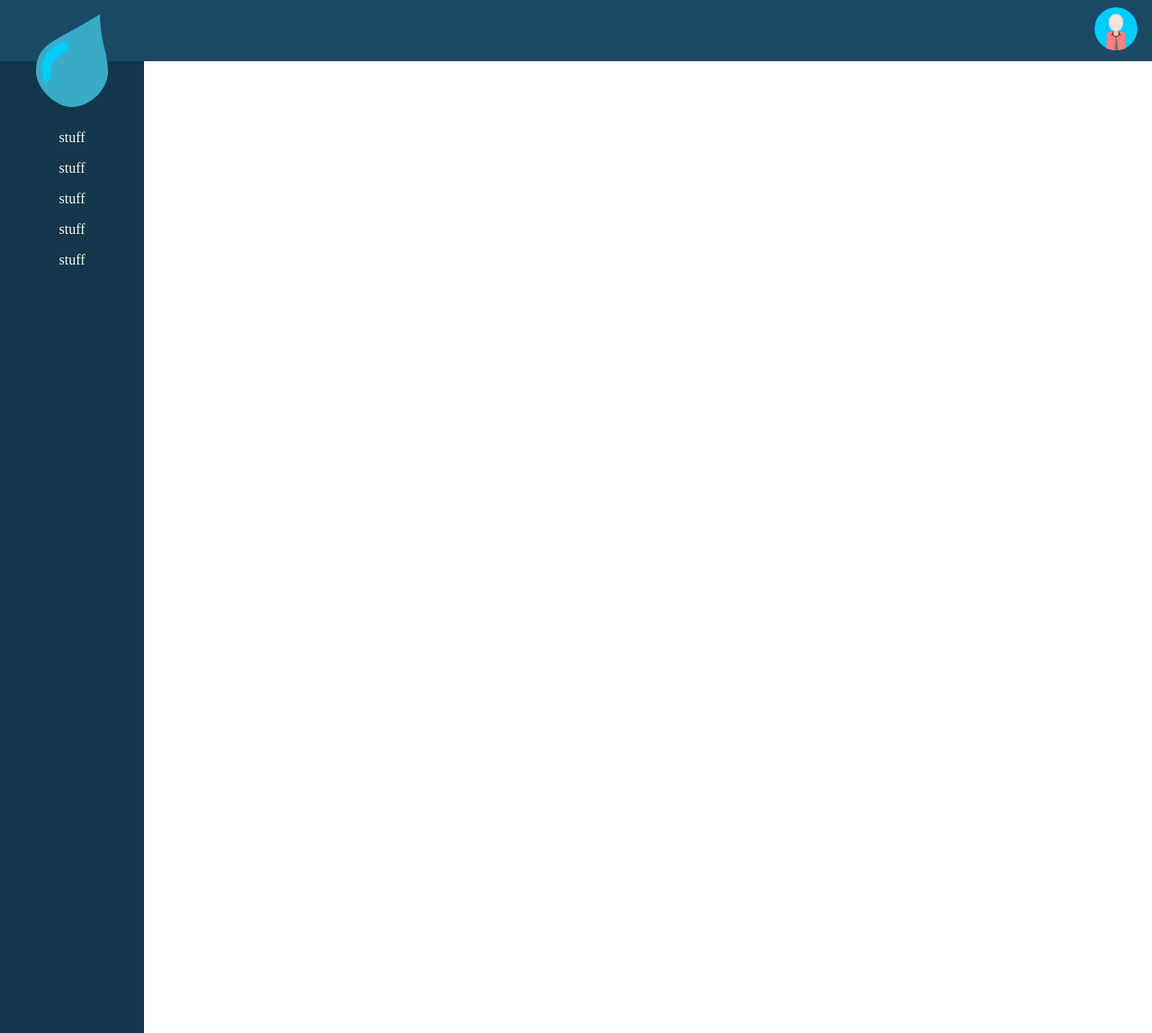
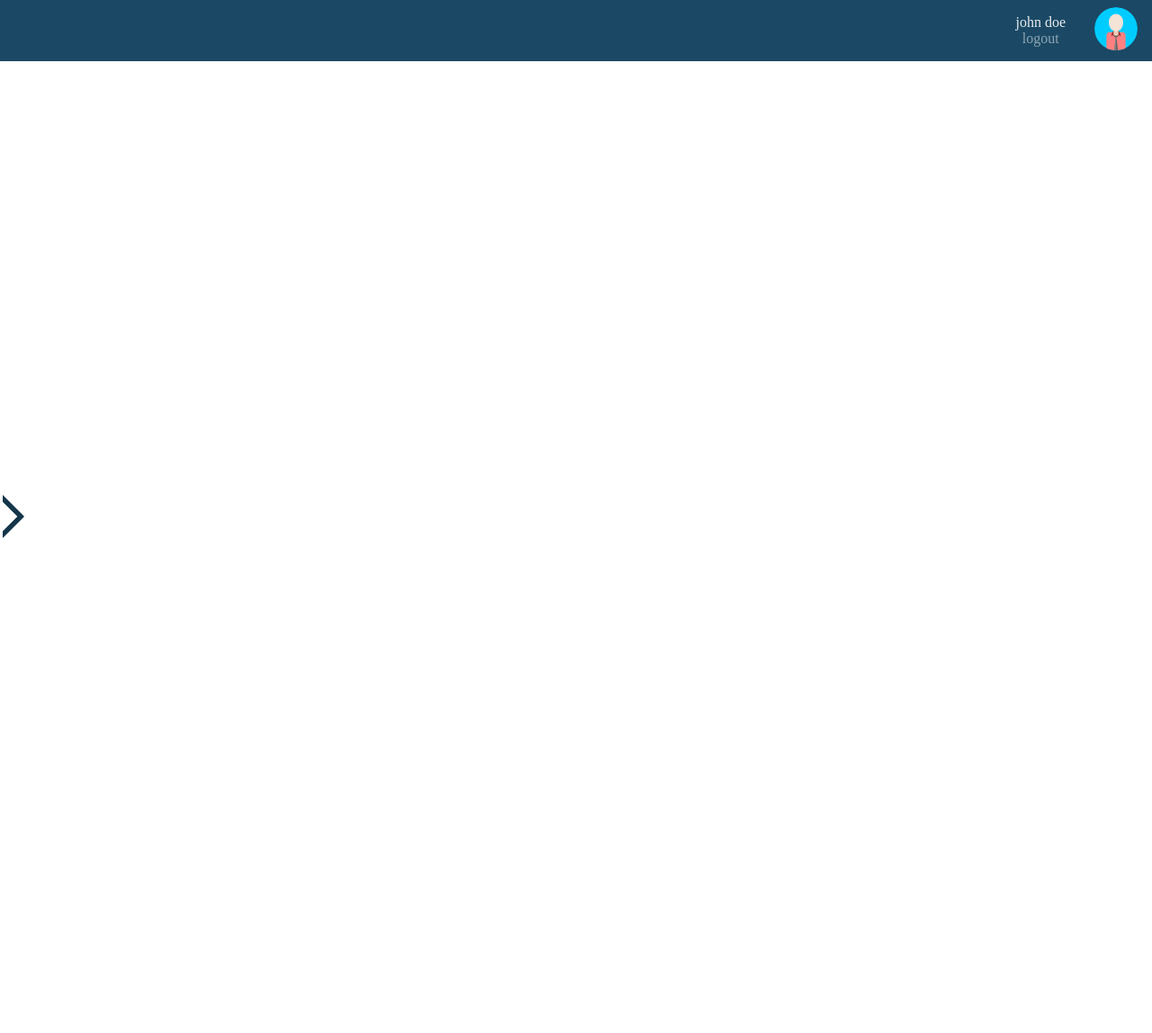
Before and after one commit to leon-4A6C/MaTwente-school-project, a PHP site: page / in a window 1280 px wide. Shown: the whole page at 90% size. Run offline with PHP 8.4, Linux system fonts and the light colour scheme.

Commit message:
finished the menu

```diff
--- a/gulpfile.js
+++ b/gulpfile.js
@@ -16,9 +16,9 @@ gulp.task('sass', function(){
   return gulp.src('src/styles/main.sass')
     .pipe(sass()) // Using gulp-sass
     .pipe(autoprefixer())
-    .pipe(uncss({
-      html: ["src/**/*.html", "src/**/*.php"]
-    }))
+    // .pipe(uncss({
+    //   html: ["src/**/*.html", "src/**/*.php"]
+    // }))
     .pipe(gulp.dest('src/styles'))
     .pipe(browserSync.reload({
       stream: true
--- a/src/index.php
+++ b/src/index.php
@@ -2,7 +2,8 @@
 <html>
   <head>
     <meta charset="utf-8">
-    <title>example</title>
+    <meta name="viewport" content="width=device-width, initial-scale=1">
+    <title>MA Twente</title>
     <link rel="stylesheet" href="styles/main.css">
   </head>
   <body>
@@ -10,18 +11,57 @@
       <div class="profileBar">
         <div class="profile">
           <a href="#"><img src="images/profiles/defaultProfile.svg" alt="profile" class="profilePicture"></a>
+          <ul>
+            <li>
+              <a href="#">logout</a>
+            </li>
+            <li>
+              <a href="#">settings</a>
+            </li>
+          </ul>
+        </div>
+        <div class="status">
+          <span>john doe</span><br>
+          <a href="#">logout</a>
         </div>
       </div>
-      <img src="images/icon.svg" alt="logo" class="logo">
-      <nav>
+      <img src="images/icon.svg" alt="logo" class="logo logoGone">
+      <nav class="navClosed">
         <ul>
-          <a href="#"><li>stuff</li></a>
-          <a href="#"><li>stuff</li></a>
-          <a href="#"><li>stuff</li></a>
-          <a href="#"><li>stuff</li></a>
-          <a href="#"><li>stuff</li></a>
+          <li>
+            <a href="#">medewerkers</a>
+            <ul>
+              <li><a href="#">overzicht</a></li>
+            </ul>
+          </li>
+          <li>
+            <a href="#">configuraties</a>
+            <ul>
+              <li><a href="#">overzicht</a></li>
+              <li><a href="#">toevoegen</a></li>
+            </ul>
+          </li>
+          <li>
+            <a href="#">apparaten</a>
+            <ul>
+              <li><a href="#">overzicht</a></li>
+              <li><a href="#">toevoegen</a></li>
+            </ul>
+          </li>
+          <li>
+            <a href="#">meldingen</a>
+            <ul>
+              <li><a href="#">overzicht</a></li>
+              <li><a href="#">toevoegen</a></li>
+            </ul>
+          </li>
         </ul>
       </nav>
+      <img class="navArrow navArrowOpen" src="images/leftArrow.svg" alt="leftArrow">
     </header>
+    <main>
+
+    </main>
+    <script src="javascript/nav.js" charset="utf-8"></script>
   </body>
 </html>
--- /dev/null
+++ b/src/javascript/nav.js
@@ -0,0 +1,14 @@
+function updateItems() {
+  document.getElementsByTagName("main")[0].style.width = (window.innerWidth - document.getElementsByTagName("nav")[0].clientWidth)+"px";
+  document.getElementsByTagName("main")[0].style.minHeight = (window.innerHeight - document.getElementsByClassName("profileBar")[0].clientHeight)+"px";
+  document.getElementsByClassName("navArrow")[0].style.left = document.getElementsByTagName("nav")[0].clientWidth+"px";
+  requestAnimationFrame(updateItems);
+}
+updateItems();
+
+// toggles the menu
+document.getElementsByClassName("navArrow")[0].addEventListener("click", function(e) {
+  e.target.classList.toggle("navArrowOpen");
+  document.getElementsByTagName("nav")[0].classList.toggle("navClosed");
+  document.getElementsByClassName("logo")[0].classList.toggle("logoGone");
+});
--- a/src/styles/main.css
+++ b/src/styles/main.css
@@ -2,8 +2,38 @@ body {
   margin: 0;
   padding: 0; }
 
+a {
+  text-decoration: none;
+  color: black; }
+
+leftArrow {
+  height: 0;
+  width: 0;
+  border-bottom: 1.5em solid transparent;
+  border-right: 1.5em solid #1B4965;
+  border-top: 1.5em solid transparent; }
+
 header {
+  z-index: 100;
   position: fixed; }
+  header .navArrow {
+    position: fixed;
+    top: 50%;
+    -webkit-transform: translateY(-50%);
+            transform: translateY(-50%);
+    transition: left 300ms, -webkit-transform 300ms;
+    transition: left 300ms, transform 300ms;
+    transition: left 300ms, transform 300ms, -webkit-transform 300ms;
+    width: auto;
+    height: 3em;
+    cursor: pointer; }
+  header .navArrowOpen {
+    -webkit-transform: translateY(-50%) scaleX(-1);
+            transform: translateY(-50%) scaleX(-1);
+    margin-left: 0.2em;
+    transition: margin-left 300ms; }
+    header .navArrowOpen:hover {
+      margin-left: 0.4em; }
   header .profileBar {
     background: #1b4965;
     z-index: 100;
@@ -11,10 +41,40 @@ header {
     position: absolute;
     top: 0;
     left: 0; }
+    header .profileBar .status {
+      float: right;
+      display: inline-block;
+      text-align: center;
+      margin: 1em 1em; }
+      header .profileBar .status span {
+        color: rgba(255, 255, 255, 0.9); }
+      header .profileBar .status a {
+        color: rgba(255, 255, 255, 0.5); }
+        header .profileBar .status a:hover {
+          text-decoration: underline; }
     header .profileBar .profile {
       display: inline-block;
       float: right;
       margin: 0.5em 1em; }
+      header .profileBar .profile:hover ul {
+        max-height: 4.5em; }
+      header .profileBar .profile ul {
+        max-height: 0em;
+        list-style-type: none;
+        margin: 0.55em 0em;
+        position: absolute;
+        right: 0;
+        text-align: center;
+        background: #1b4965;
+        transition: max-height 300ms;
+        padding: 0;
+        overflow: hidden; }
+        header .profileBar .profile ul li a {
+          display: block;
+          padding: 0.4em 1em;
+          color: #F7F8F9; }
+          header .profileBar .profile ul li a:hover {
+            text-decoration: underline; }
       header .profileBar .profile .profilePicture {
         width: 3em;
         height: 3em;
@@ -24,7 +84,11 @@ header {
     position: absolute;
     top: 0;
     left: 0;
-    margin: 1em 2.5em; }
+    margin: 1em 2.5em;
+    transition: opacity 300ms;
+    opacity: 1; }
+  header .logoGone {
+    opacity: 0; }
   header nav {
     position: absolute;
     top: 0;
@@ -32,17 +96,37 @@ header {
     background: #14364A;
     color: #F7F8F9;
     width: 10em;
-    z-index: 99; }
+    z-index: 99;
+    min-height: calc(100vh - 4em);
+    margin-top: 4em;
+    padding-top: 4em;
+    overflow-x: hidden;
+    transition: width 300ms; }
     header nav ul {
       list-style-type: none;
       padding: 0;
-      margin: 9em 0em;
-      min-height: 100vh; }
-      header nav ul a {
-        color: inherit;
-        text-decoration: none; }
-        header nav ul a li {
-          margin: 1em 0em;
-          text-align: center; }
-          header nav ul a li:hover {
-            letter-spacing: 0.01em; }
+      text-align: center;
+      transition: max-height 600ms; }
+      header nav ul li {
+        transition: background 300ms; }
+        header nav ul li:hover {
+          background: #1b4965; }
+        header nav ul li:hover ul {
+          max-height: 10em; }
+        header nav ul li a {
+          text-decoration: none;
+          padding: 1em 0em;
+          display: block;
+          color: inherit; }
+          header nav ul li a:hover {
+            letter-spacing: 0.02em; }
+        header nav ul li ul {
+          max-height: 0;
+          overflow: hidden; }
+  header .navClosed {
+    width: 0px; }
+
+main {
+  position: absolute;
+  right: 0;
+  bottom: 0; }
--- a/src/styles/main.sass
+++ b/src/styles/main.sass
@@ -4,8 +4,31 @@ body
   margin: 0
   padding: 0
 
+a
+  text-decoration: none
+  color: black
+
+
+leftArrow
+  @include triangle(3em, $secundary, left)
+
 header
+  z-index: 100
   position: fixed
+  .navArrow
+    position: fixed
+    top: 50%
+    transform: translateY(-50%)
+    transition: left 300ms, transform 300ms
+    width: auto
+    height: 3em
+    cursor: pointer
+  .navArrowOpen
+    transform: translateY(-50%) scaleX(-1)
+    margin-left: 0.2em
+    transition: margin-left 300ms
+    &:hover
+      margin-left: 0.4em
   .profileBar
     background: $profileBar
     z-index: 100
@@ -13,10 +36,42 @@ header
     position: absolute
     top: 0
     left: 0
+    .status
+      float: right
+      display: inline-block
+      text-align: center
+      margin: 1em 1em
+      span
+        color: rgba(255, 255, 255, 0.9)
+      a
+        color: rgba(255,255,255,0.5)
+        &:hover
+          text-decoration: underline
     .profile
       display: inline-block
       float: right
       margin: 0.5em 1em
+      &:hover ul
+        max-height: 4.5em
+      ul
+        max-height: 0em
+        list-style-type: none
+        margin: 0.55em 0em
+        position: absolute
+        right: 0
+        text-align: center
+        background: $profileBar
+        transition: max-height 300ms
+        padding: 0
+        overflow: hidden
+        li
+          a
+            display: block
+            padding: 0.4em 1em
+            color: $primary
+            &:hover
+              text-decoration: underline
+
       .profilePicture
         width: 3em
         height: 3em
@@ -27,6 +82,10 @@ header
     top: 0
     left: 0
     margin: 1em 2.5em
+    transition: opacity 300ms
+    opacity: 1
+  .logoGone
+    opacity: 0
   nav
     position: absolute
     top: 0
@@ -35,16 +94,38 @@ header
     color: $primary
     width: 10em
     z-index: 99
+    min-height: calc(100vh - 4em)
+    margin-top: 4em
+    padding-top: 4em
+    overflow-x: hidden
+    transition: width 300ms
     ul
       list-style-type: none
       padding: 0
-      margin: 9em 0em
-      min-height: 100vh
-      a
-        color: inherit
-        text-decoration: none
-        li
-          margin: 1em 0em
-          text-align: center
+      text-align: center
+      transition: max-height 600ms
+      li
+        transition: background 300ms
+        &:hover
+          background: $profileBar
+        &:hover ul
+          max-height: 10em
+        a
+          text-decoration: none
+          padding: 1em 0em
+          display: block
+          color: inherit
           &:hover
-            letter-spacing: 0.01em
+            letter-spacing: 0.02em
+        ul
+          max-height: 0
+          overflow: hidden
+          li
+            a
+  .navClosed
+    width: 0px
+
+main
+  position: absolute
+  right: 0
+  bottom: 0
```
Also changed, not shown: src/images/leftArrow.svg (added).
